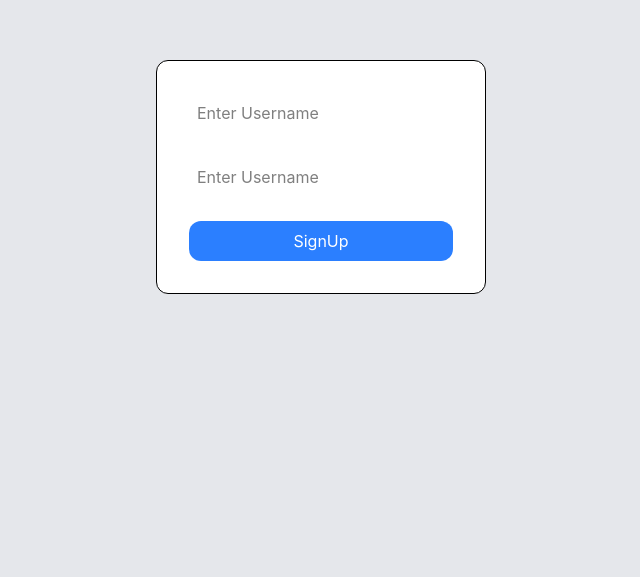
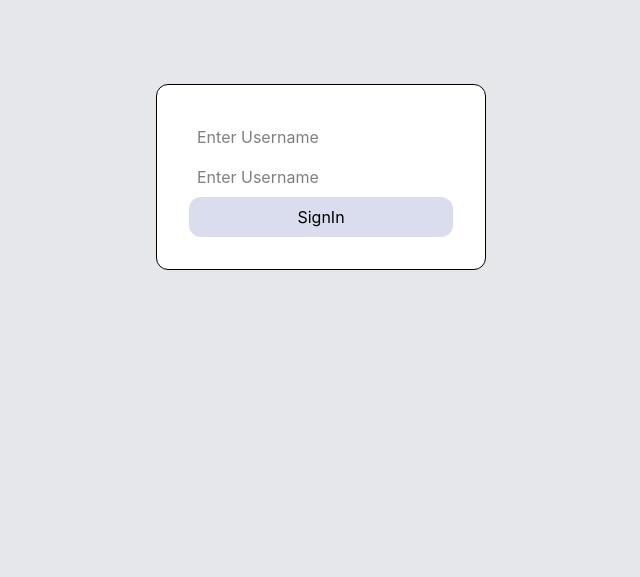
Before and after one commit to codeTukai/content-platform, a React (Vite) app: page /signin in a window 1280 px wide. Shown: the part 223-800 px from the top of the page, without its empty margins (319-959 px from the left). Built offline with nearby package versions, Linux system fonts and the light colour scheme.

Commit message:
feat: add routing for SignUp, SignIn, and Dashboard; integrate refs in InputBox component

```diff
--- a/package.json
+++ b/package.json
@@ -13,6 +13,7 @@
     "@tailwindcss/vite": "^4.3.3",
     "react": "^19.2.8",
     "react-dom": "^19.2.8",
+    "react-router-dom": "^7.18.2",
     "tailwindcss": "^4.3.3"
   },
   "devDependencies": {
--- a/src/App.tsx
+++ b/src/App.tsx
@@ -2,14 +2,19 @@ import DashBoard from "./pages/Dashboard"
 import "./index.css";
 import { SignUp } from "./pages/SignUp";
 import { SignIn } from "./pages/SignIn";
+import { BrowserRouter, Route, Routes } from "react-router-dom";
 
 
 function App() {
   return (
-    <>
-    <SignUp />
-    <SignIn/>
-    </>
+    <BrowserRouter>
+    <Routes>
+      <Route path="/signup" element={<SignUp />} />
+      <Route path="/signin" element={<SignIn />} />
+      <Route path="/dashboard" element={<DashBoard/>} />
+
+    </Routes>
+    </BrowserRouter>
   )
 }
 
--- a/src/component/ui/Button.tsx
+++ b/src/component/ui/Button.tsx
@@ -1,8 +1,7 @@
-
 import type { ReactElement, ReactNode } from "react";
 
- interface ButtonProps{
-    variant: "primary" | "secondary"|"orbitary";
+interface ButtonProps {
+  variant: "primary" | "secondary" | "orbitary";
   size: "sm" | "md" | "lg";
   text: string;
   startIcon?: ReactElement;
@@ -11,15 +10,11 @@ import type { ReactElement, ReactNode } from "react";
   onClick?: () => void;
 }
 
-
-
-
-
 const variantStyles = {
-    "primary": "bg-[#7164c0]",
-    "secondary" : "bg-[#d9ddee]",
-    "orbitary": "bg-blue-500 text-white"
-}
+  primary: "bg-[#7164c0]",
+  secondary: "bg-[#d9ddee]",
+  orbitary: "bg-blue-500 text-white",
+};
 
 // const sizeStyles = {
 //     "lg" : "p-6 ",
@@ -27,26 +22,31 @@ const variantStyles = {
 //     "sm": "p-2"
 // }
 const sizeStyles = {
-    "lg" : "py-6 px-10 text-lg flex items-center",
-    "md": "py-2 px-4 text-md",
-    "sm": "py-1 px-2 text-sm"
+  lg: "py-6 px-10 text-lg flex items-center",
+  md: "py-2 px-4 text-md",
+  sm: "py-1 px-2 text-sm",
+};
+
+const defaultStyle = "rounded-xl cursor-pointer";
+export const Button = ({
+  variant,
+  size,
+  text,
+  startIcon,
+  fullWidth,
+  onClick,
+}: ButtonProps) => {
+  return (
+    <button
+      onClick={onClick}
+      className={`${fullWidth ? "w-full flex justify-center items-center" : ""} ${sizeStyles[size]} ${variantStyles[variant]} ${defaultStyle}`}
+    >
+      {startIcon}
+      <div className="flex pl-2 pr-2">{text}</div>
+    </button>
+  );
+};
+
+{
+  /* <Button variant="primary" size="md" text="ff" onClick={()=>{}} startIcon="+" endIcon="-"/> */
 }
-
-const defaultStyle = "rounded-xl cursor-pointer"
-export const Button = ({variant,size,text,startIcon,fullWidth, onClick}:ButtonProps) => {
-    return(
-        <button onClick={onClick} className= {`${fullWidth?"w-full flex justify-center items-center": ""} ${sizeStyles[size]} ${variantStyles[variant]} ${defaultStyle}`}>
-            {startIcon}
-            <div className="flex pl-2 pr-2">
-                {text}
-            </div>
-
-
-        </button>
-
-
-
-    )
-}
-
-{/* <Button variant="primary" size="md" text="ff" onClick={()=>{}} startIcon="+" endIcon="-"/> */}
--- a/src/component/ui/InputBox.tsx
+++ b/src/component/ui/InputBox.tsx
@@ -1,15 +1,16 @@
 interface InputProps{
     placeholder:string;
     onChange?:()=>void;
+    ref?: any;
 }
 
 
-export function InputBox({placeholder}:InputProps) {
+export function InputBox({placeholder, ref}:InputProps) {
   return (
     <div>
       <input
         type={"text"}
-
+        ref={ref}
         placeholder={placeholder}
         className="px-2 py-2 text-black rounded-2xl"
       />
--- a/src/pages/SignUp.tsx
+++ b/src/pages/SignUp.tsx
@@ -1,16 +1,24 @@
+import { useRef } from "react";
 import { Button } from "../component/ui/Button";
 import { InputBox } from "../component/ui/InputBox";
 
 export function SignUp() {
+    const usernameRef= useRef<HTMLInputElement>();
+    const passwordRef= useRef<HTMLInputElement>();
+
+    function signup() {
+        const username = usernameRef.current?.value
+        const password = usernameRef.current?.value
+    }
   return (
     <div className="h-screen w-screen bg-gray-200 flex justify-center items-center">
       <div className="bg-white rounded-xl  p-8 border min-w-48">
-        <InputBox placeholder="Enter Username" />
+        <InputBox placeholder="Enter Username" ref={usernameRef}/>
         <br />
-        <InputBox placeholder="Enter Username" />
+        <InputBox placeholder="Enter Username" ref={passwordRef}/>
         <br />
         <div className="flex justify-center">
-          <Button variant="orbitary" size="md" text="SignUp" fullWidth={true} />
+          <Button onClick={signup} variant="orbitary" size="md" text="SignUp" fullWidth={true} />
         </div>
       </div>
     </div>
```
Also changed, not shown: 1 other file (tests, documents, lock files or other folders). Lines whose indentation alone changed are shown as unchanged.
